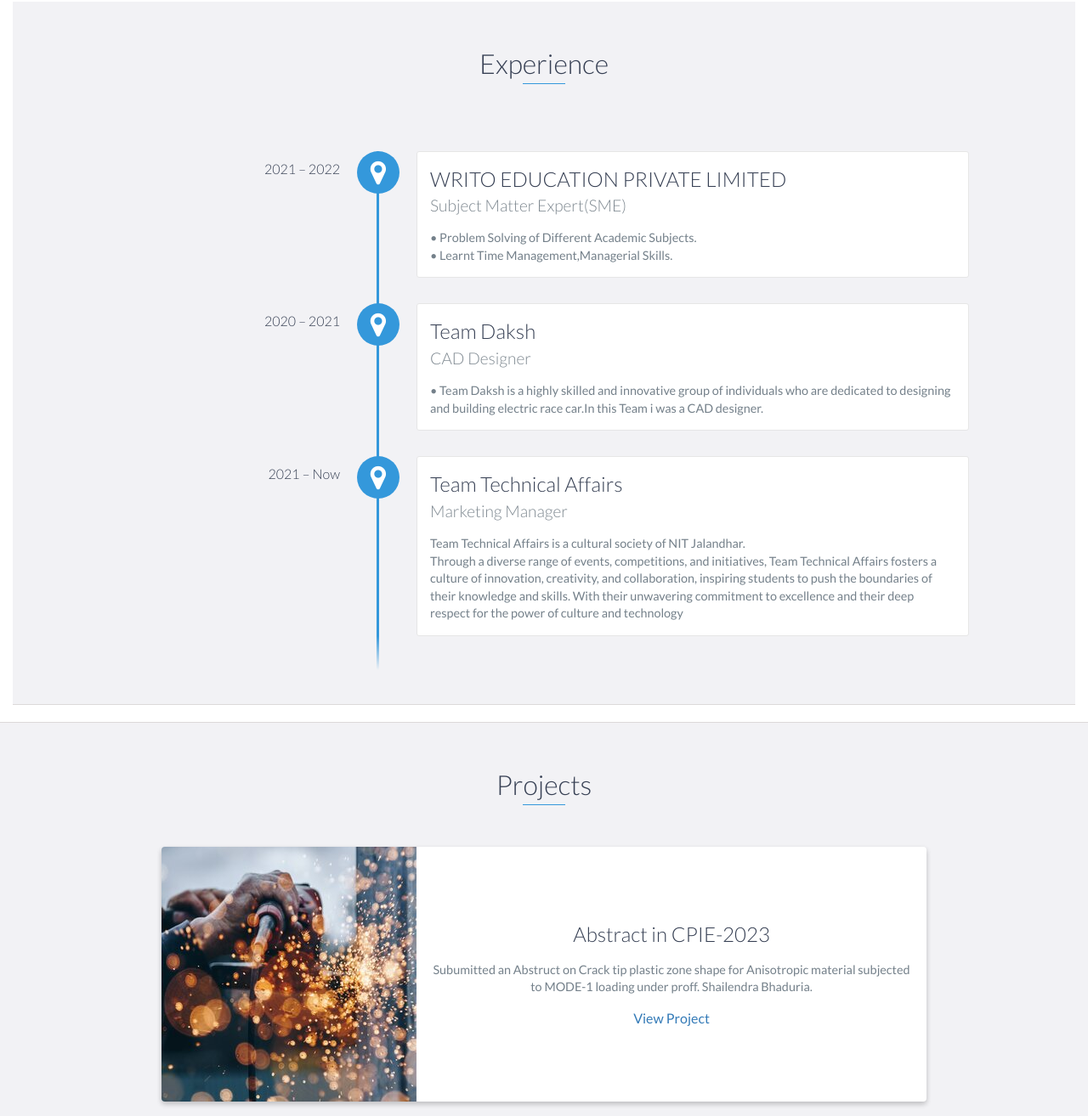
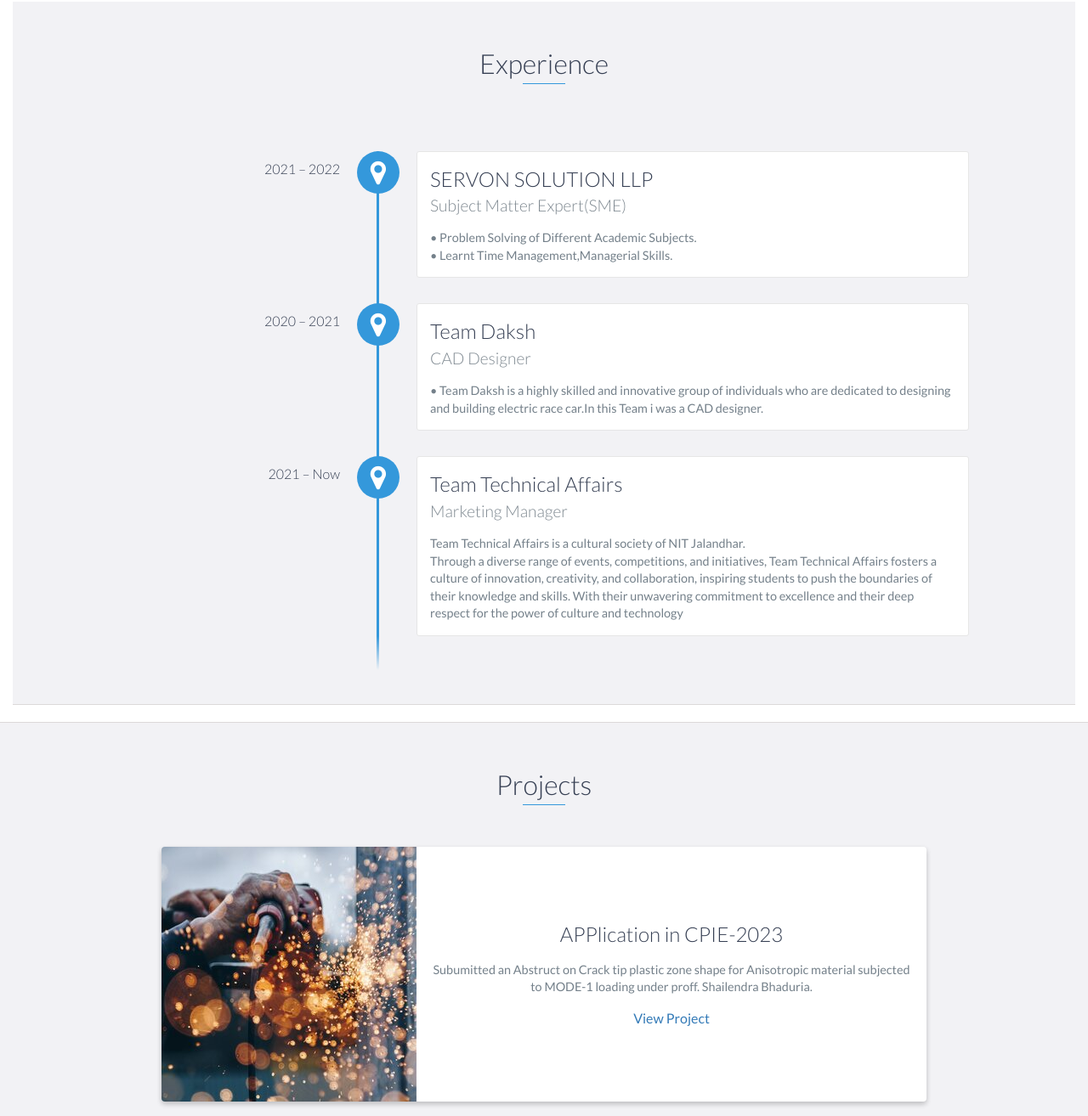
Before and after one commit to maheshprajapat123/mahesh, a website: page index.html in a window 1280 px wide. Shown: the part 1460-2774 px from the top of the page at 85% size. Drawn offline with nearby package versions, Linux system fonts and the light colour scheme.

Commit message:
Update index.html

```diff
--- a/index.html
+++ b/index.html
@@ -112,7 +112,7 @@
         <h2 class="heading">Experience</h2>
         <div id="experience-timeline">
             <div data-date="2021 – 2022">
-                <h3>WRITO EDUCATION PRIVATE LIMITED</h3>
+                <h3>SERVON SOLUTION LLP</h3>
                 <h4>Subject Matter Expert(SME)</h4>
                 <p>
                     • Problem Solving of Different Academic Subjects. <br>
@@ -158,7 +158,7 @@
                     </div>
                     <!-- End .project-image -->
                     <div class="project-info">
-                        <h3>Abstract in CPIE-2023</h3>
+                        <h3>APPlication in CPIE-2023</h3>
                         <p>
                             Subumitted an Abstruct on Crack tip plastic zone shape for Anisotropic material subjected to MODE-1 loading
                             under proff. Shailendra Bhaduria.
```
